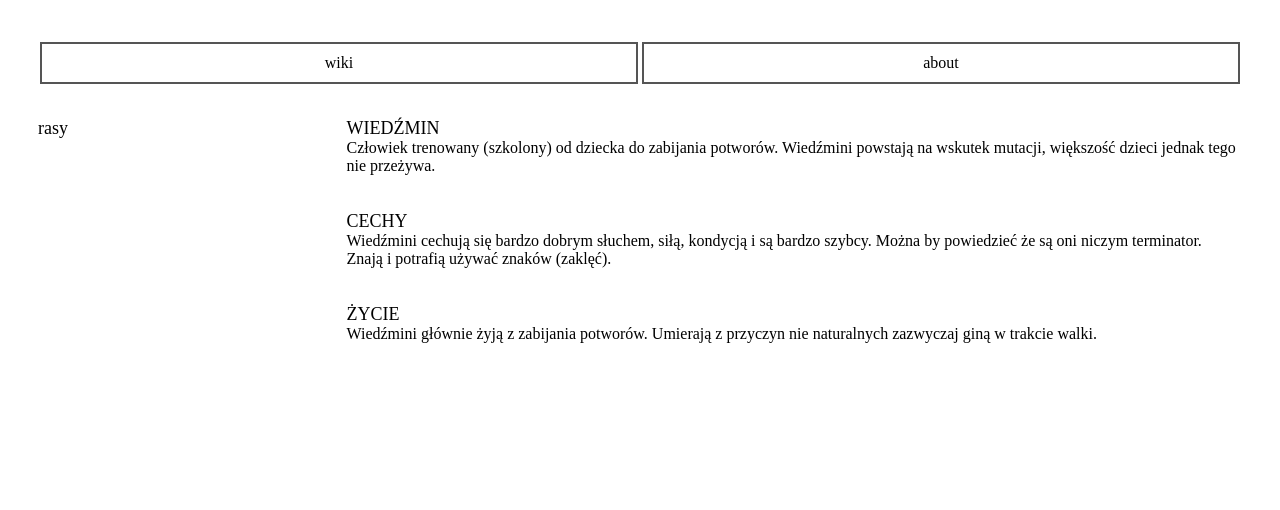
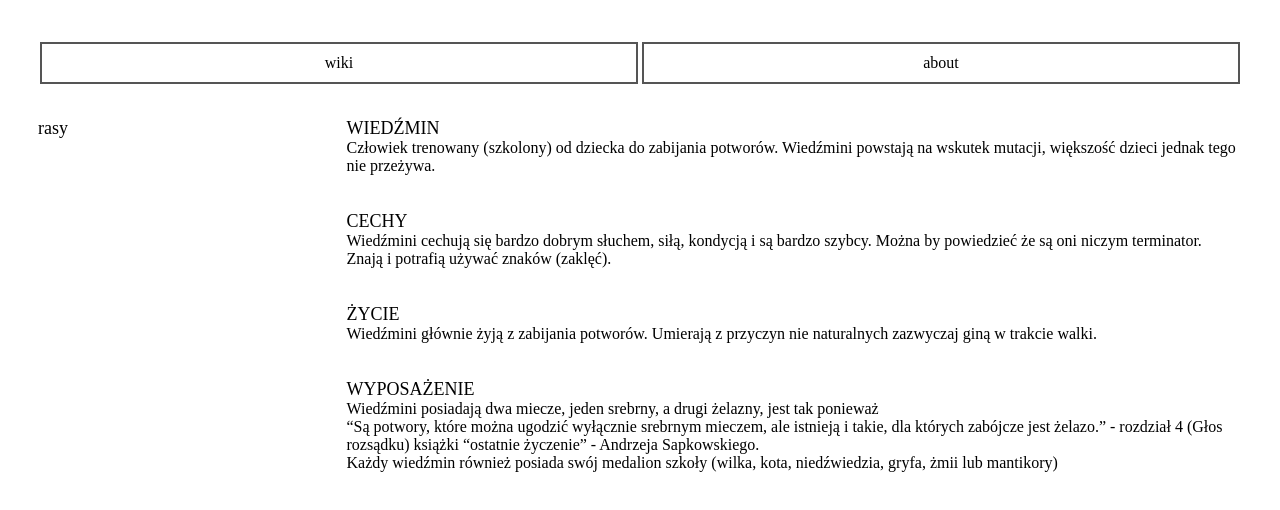
Before and after one commit to MarcelZDEV/TheWitcherWiki, a plain HTML site: page witchers.html in a window 1280 px wide. Drawn offline with Linux system fonts and the light colour scheme.

Commit message:
change witchers.html content

```diff
--- a/witchers.html
+++ b/witchers.html
@@ -25,7 +25,8 @@
     <section class="col-9 f-right">
         <span class="black-text">WIEDŹMIN</span> <br>
         <article>
-            Człowiek trenowany (szkolony) od dziecka do zabijania potworów. Wiedźmini powstają na wskutek mutacji, większość dzieci jednak tego nie przeżywa.
+            Człowiek trenowany (szkolony) od dziecka do zabijania potworów. Wiedźmini powstają na wskutek mutacji,
+            większość dzieci jednak tego nie przeżywa.
         </article>
         <br>
         <br>
@@ -39,7 +40,17 @@
         <br>
         <span class="black-text">ŻYCIE</span>
         <article>
-            Wiedźmini głównie żyją z zabijania potworów. Umierają z przyczyn nie naturalnych zazwyczaj giną w trakcie walki.
+            Wiedźmini głównie żyją z zabijania potworów. Umierają z przyczyn nie naturalnych zazwyczaj giną w trakcie
+            walki.
+        </article>
+        <br>
+        <br>
+        <span class="black-text">WYPOSAŻENIE</span>
+        <article>
+            Wiedźmini posiadają dwa miecze, jeden srebrny, a drugi żelazny, jest tak ponieważ<br>“Są potwory, które można
+            ugodzić wyłącznie srebrnym mieczem, ale istnieją i takie, dla których zabójcze jest żelazo.” - rozdział 4
+            (Głos rozsądku) książki “ostatnie życzenie” - Andrzeja Sapkowskiego.<br> Każdy wiedźmin również posiada swój
+            medalion szkoły (wilka, kota, niedźwiedzia, gryfa, żmii lub mantikory)
         </article>
     </section>
 </div>
```
